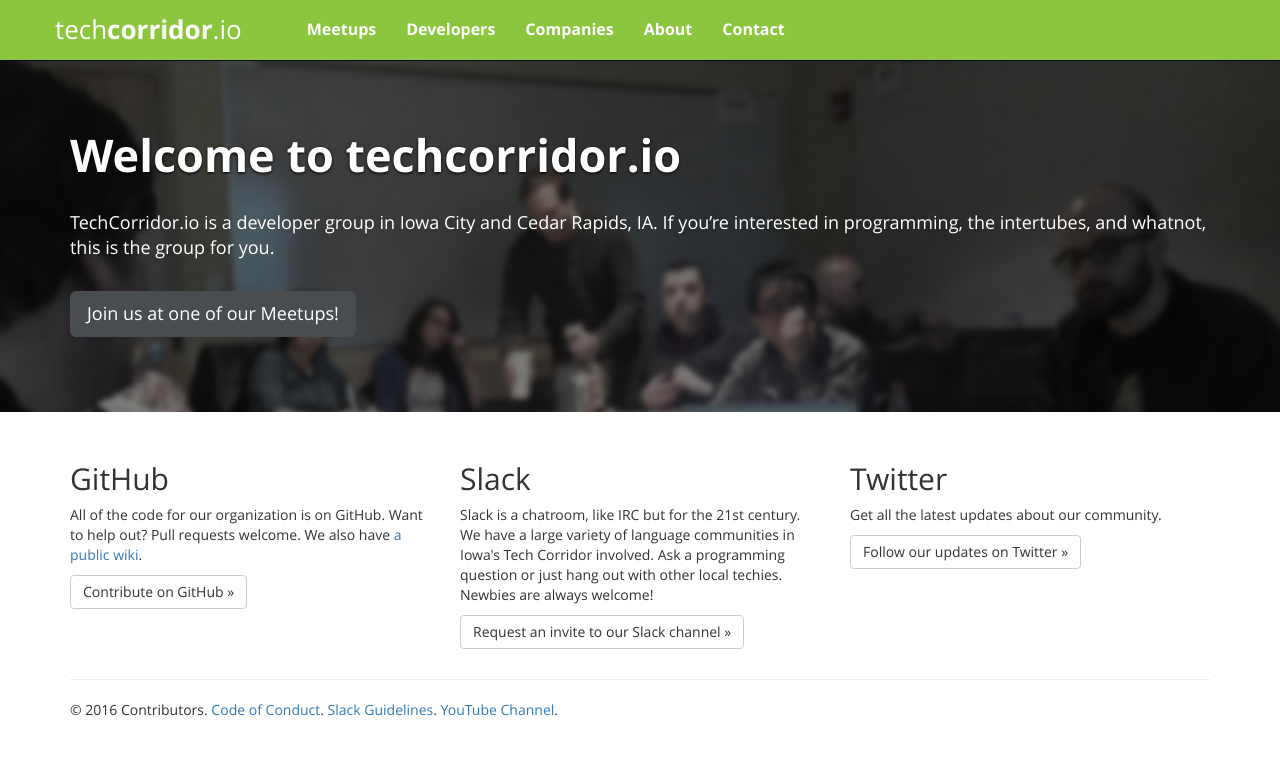
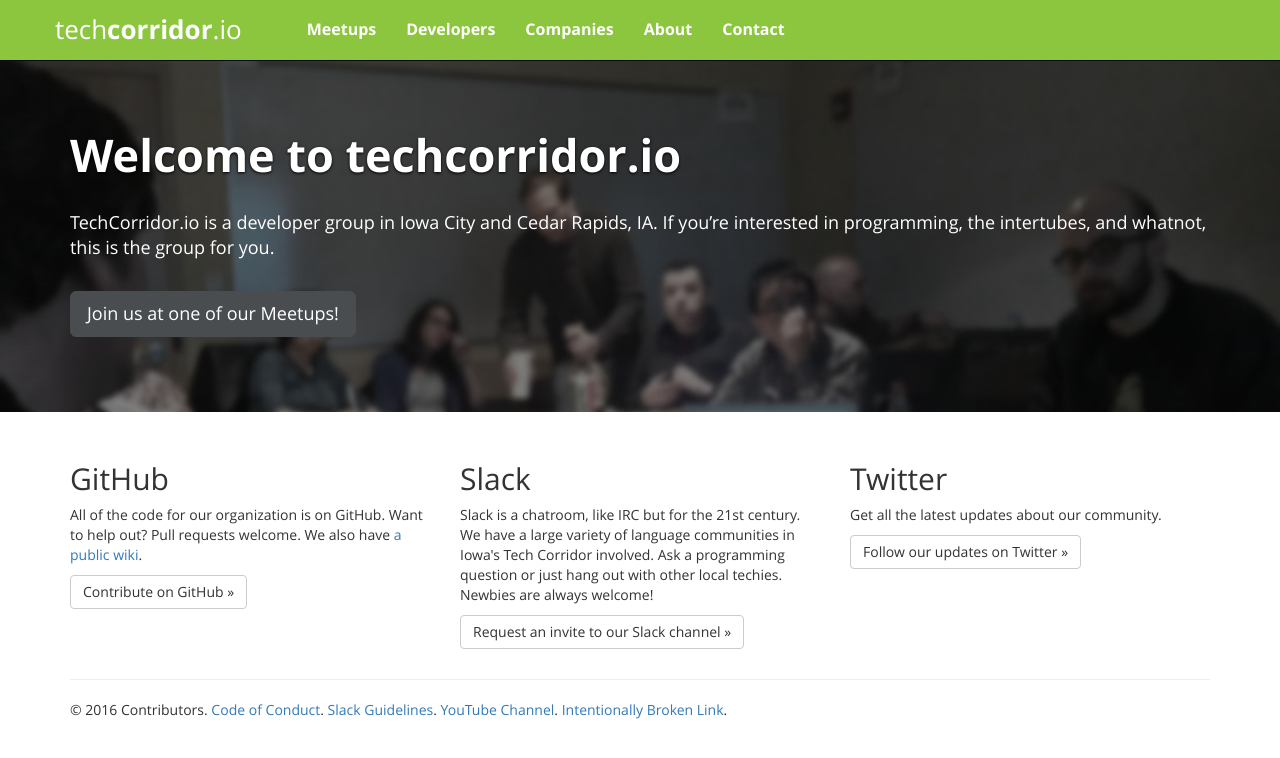
Before and after one commit to techcorridorio/techcorridorio.github.io, a Jekyll site: the page built from index.html, in a window 1280 px wide. Shown: the top 758 px of the page. Built offline with Jekyll 4.4.1, drawn with Linux system fonts in a browser that asks for light colours; nearby versions of some CDN libraries.

Commit message:
Add an intentionally broken link to verify CI is working as expected

```diff
--- a/_layouts/default.html
+++ b/_layouts/default.html
@@ -58,7 +58,7 @@
             <hr>
 
             <footer>
-                <p>&copy; {{ site.time | date: '%Y' }} Contributors.  <a href="/code-of-conduct.html">Code of Conduct</a>. <a href="/slack-guidelines.html">Slack Guidelines</a>. <a href="https://www.youtube.com/channel/UCXnkl1bhctYuDsf7jF78SjQ">YouTube Channel</a>.</p>
+                <p>&copy; {{ site.time | date: '%Y' }} Contributors.  <a href="/code-of-conduct.html">Code of Conduct</a>. <a href="/slack-guidelines.html">Slack Guidelines</a>. <a href="https://www.youtube.com/channel/UCXnkl1bhctYuDsf7jF78SjQ">YouTube Channel</a>. <a href="intentionally-broken-link.html">Intentionally Broken Link</a>.</p>
             </footer>
         </div>
         <script src="//ajax.googleapis.com/ajax/libs/jquery/1.11.2/jquery.min.js"></script>
```
